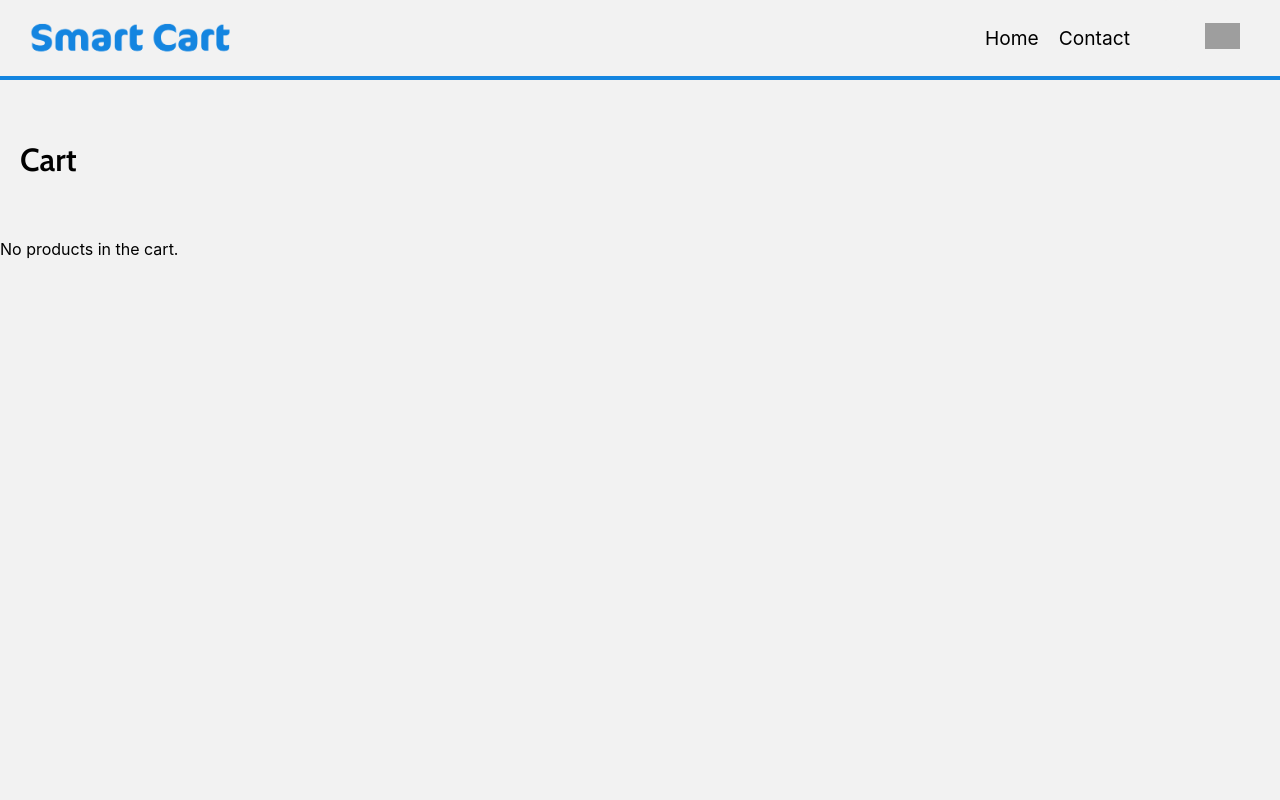
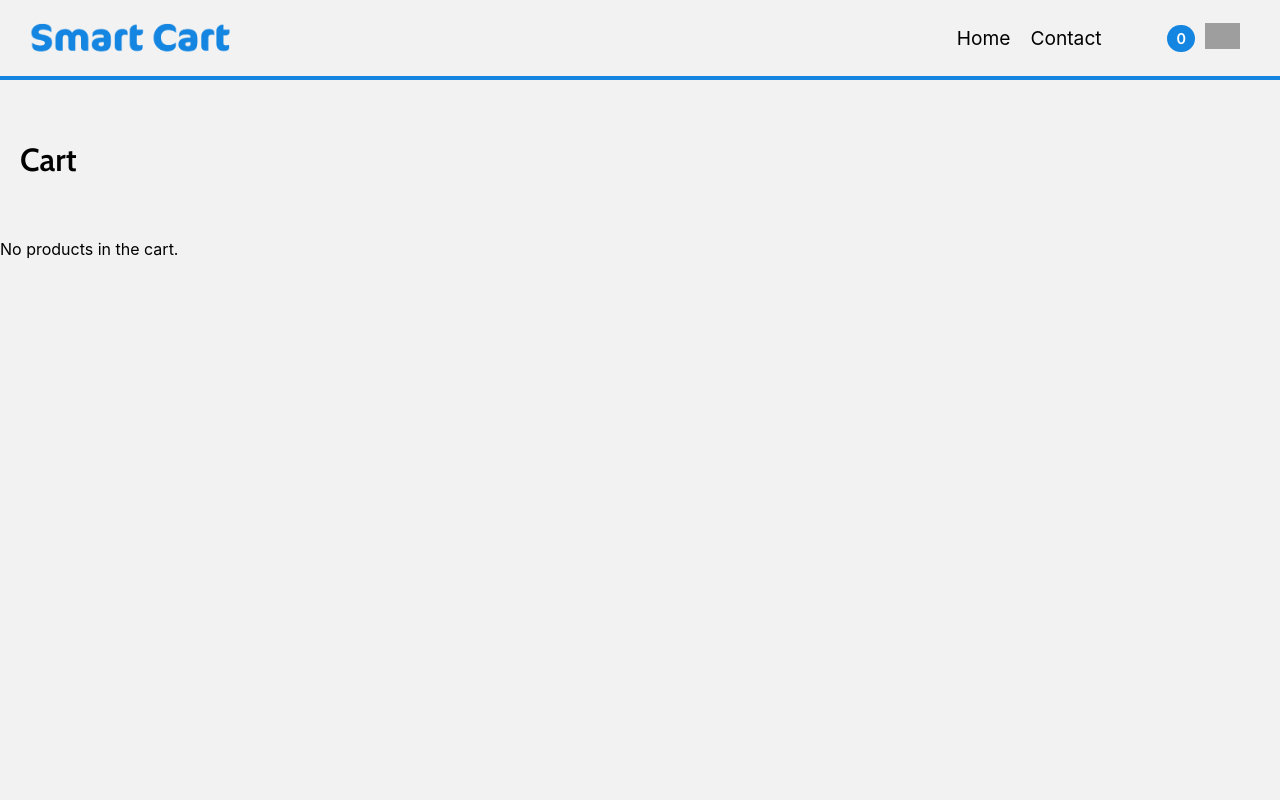
Before and after one commit to S10ANDK/Smart-Cart, a React (Create React App) app: page /cart in a window 1280 px wide. Shown: the top 800 px of the page. Built offline with nearby package versions, Linux system fonts and the light colour scheme; grey boxes are pictures that could not be loaded; a web font is replaced by a local one.

Commit message:
added number for displaying how many products is in cart

```diff
--- a/src/components/Layout/Header/index.jsx
+++ b/src/components/Layout/Header/index.jsx
@@ -4,9 +4,12 @@ import LogoIcon from '../../../assets/logo_icon.png';
 import ShoppingCartIcon from '../../../assets/shopping-cart.png';
 import Nav from './Nav/index.jsx';
 import * as S from './index.styled';
+import { useCart } from '../../hooks/useCart';
 
 function Header() {
   const [isSticky, setIsSticky] = useState(false);
+  const [updatedNumber, setUpdatedNumber] = useState(false);
+  const { cartCount } = useCart();
 
   useEffect(() => {
     const handleScroll = () => {
@@ -18,6 +21,15 @@ function Header() {
       window.removeEventListener('scroll', handleScroll);
     };
   }, []);
+
+  useEffect(() => {
+    if (cartCount > 0) {
+      setUpdatedNumber(true);
+      setTimeout(() => {
+        setUpdatedNumber(false);
+      }, 300);
+    }
+  }, [cartCount]);
 
   return (
     <>
@@ -32,6 +44,7 @@ function Header() {
             </Link>
           </S.LogoAndNavWrapper>
           <S.CartWrapper>
+            <S.CartCount updated={updatedNumber}>{cartCount}</S.CartCount>
             <Link to={'/cart'}>
               <S.CartIcon src={ShoppingCartIcon} />
             </Link>
--- a/src/components/Layout/Header/index.styled.jsx
+++ b/src/components/Layout/Header/index.styled.jsx
@@ -1,4 +1,4 @@
-import styled from 'styled-components';
+import styled, { css, keyframes } from 'styled-components';
 
 export const Header = styled.header`
   background: ${(props) => props.theme.color.primary};
@@ -34,6 +34,8 @@ export const HeaderContentWrapper = styled.div`
 export const LogoAndNavWrapper = styled.div`
   display: flex;
   flex-direction: row;
+  align-items: center;
+  justify-content: center;
 
   @media (min-width: 1000px) {
     flex-direction: row-reverse;
@@ -44,10 +46,19 @@ export const LogoAndNavWrapper = styled.div`
 
 export const Logo = styled.img`
   margin: 10px 20px;
-  width: 200px;
+  width: 160px;
   cursor: pointer;
 
+  @media (min-width: 380px) {
+    width: 180px;
+  }
+
+  @media (min-width: 440px) {
+    width: 200px;
+  }
+
   @media (min-width: 1000px) {
+    width: 200px;
     margin: 10px 0px 10px 30px;
   }
 `;
@@ -75,6 +86,21 @@ export const CartWrapper = styled.div`
   }
 `;
 
+export const CartCount = styled.p`
+  background: ${(props) => props.theme.color.accentOne};
+  color: ${(props) => props.theme.color.white};
+  font-size: 0.9rem;
+  font-weight: 800;
+  padding: 5px 10px;
+  border-radius: 50px;
+  display: inline-block;
+  ${({ updated }) =>
+    updated &&
+    css`
+      animation: ${scaleAnimation} 0.3s ease-in-out;
+    `}
+`;
+
 export const CartIcon = styled.img`
   margin: 10px;
   width: 35px;
@@ -93,3 +119,15 @@ export const CartIcon = styled.img`
     }
   }
 `;
+
+const scaleAnimation = keyframes`
+  0% {
+    transform: scale(1);
+  }
+  50% {
+    transform: scale(1.2);
+  }
+  100% {
+    transform: scale(1);
+  }
+`;
--- a/src/components/hooks/useCart.jsx
+++ b/src/components/hooks/useCart.jsx
@@ -32,6 +32,7 @@ function useCart() {
   const isLoading = useCartStore((state) => state.isLoading);
   const hasErrors = useCartStore((state) => state.hasErrors);
   const cart = useCartStore((state) => state.cart);
+  const cartCount = useCartStore((state) => state.cart.length);
   const clearCart = useCartStore((state) => state.clearCart);
 
   function addToCart(id) {
@@ -54,6 +55,7 @@ function useCart() {
     hasErrors,
     addToCart,
     removeFromCart,
+    cartCount,
     clearCart,
     fetchProducts,
   };
```
